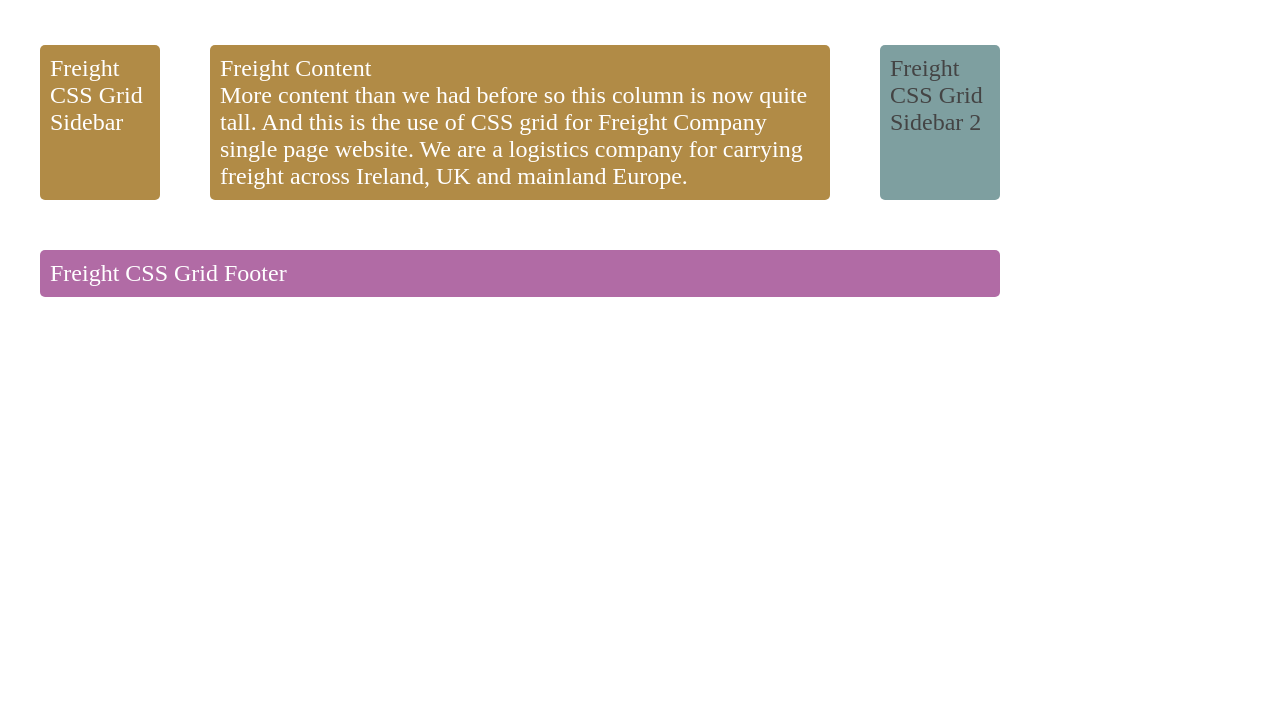
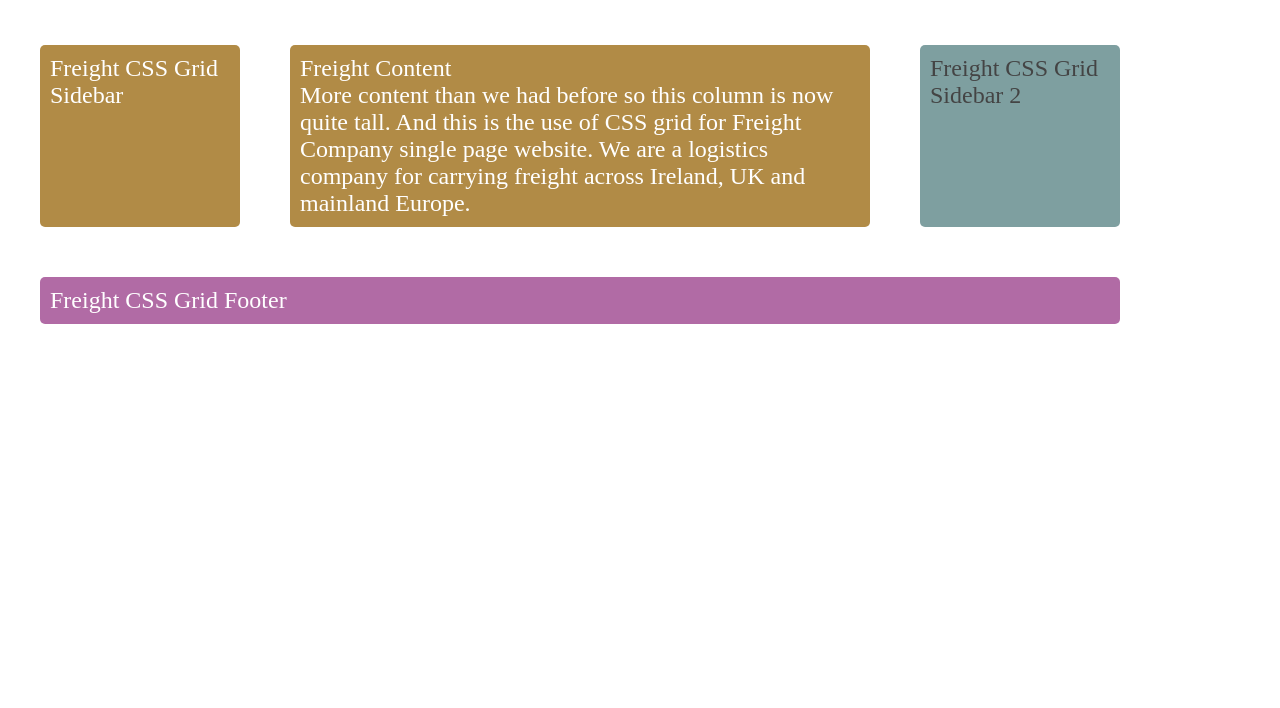
Before and after one commit to Gonkhig/gitProjDeliv, a plain HTML site: page gitProjSb1.html in a window 1280 px wide. Shown: the part 92-800 px from the top of the page. Drawn offline with Linux system fonts and the light colour scheme.

Commit message:
re-adding gitProjSb1.css as a commit

```diff
--- a/gitProjSb1.css
+++ b/gitProjSb1.css
@@ -53,12 +53,12 @@ body {
       @media only screen and (min-width: 600px)   {
           .wrapper {
         grid-gap: 50px;
-              grid-template-columns: 120px auto 120px;
+              grid-template-columns: 200px auto 200px;
               grid-template-areas:
         "header  header  header"
               "sidebar content sidebar2"
               "footer  footer  footer";
-              max-width: 80%;
+              max-width: 90%;
               /* max-width: 600px; */
           }
       }
```
